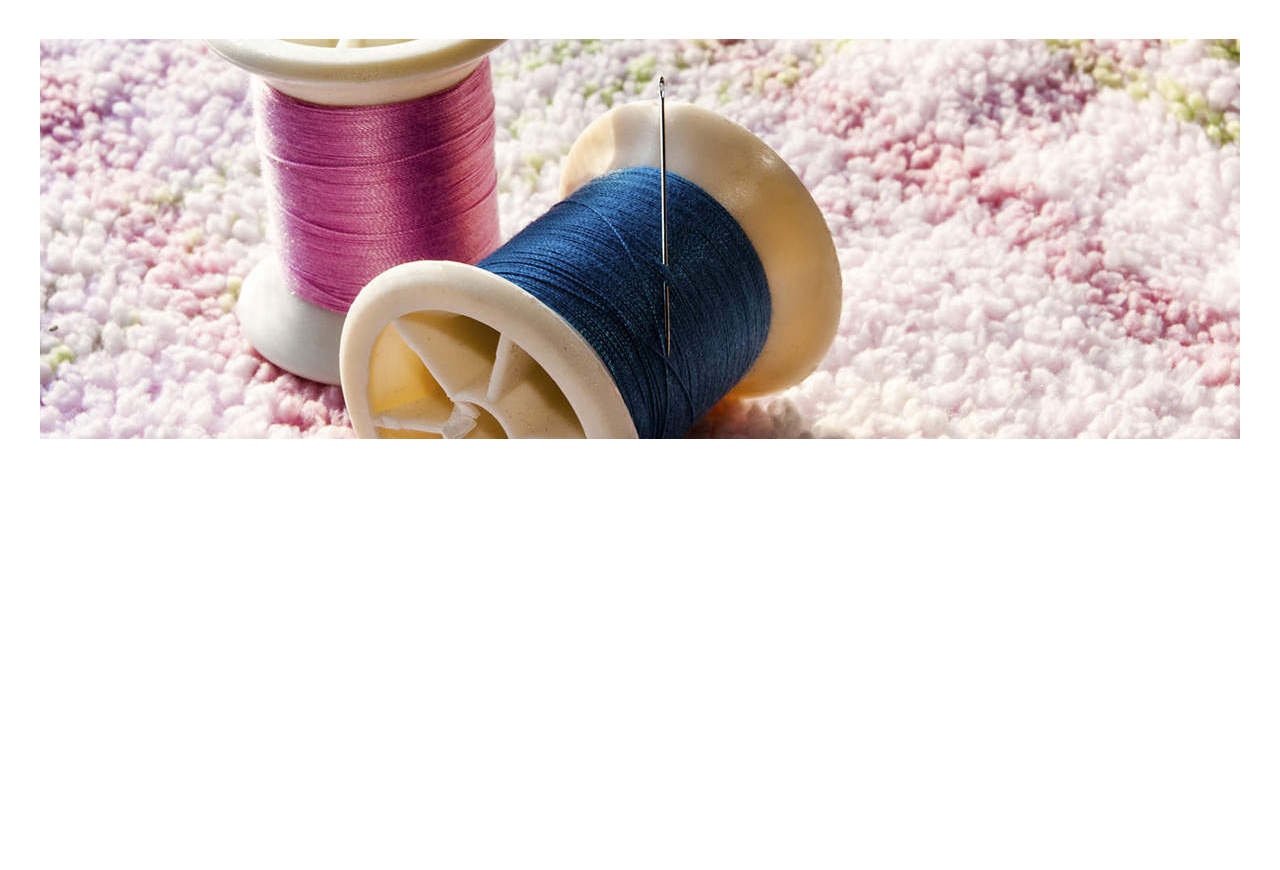
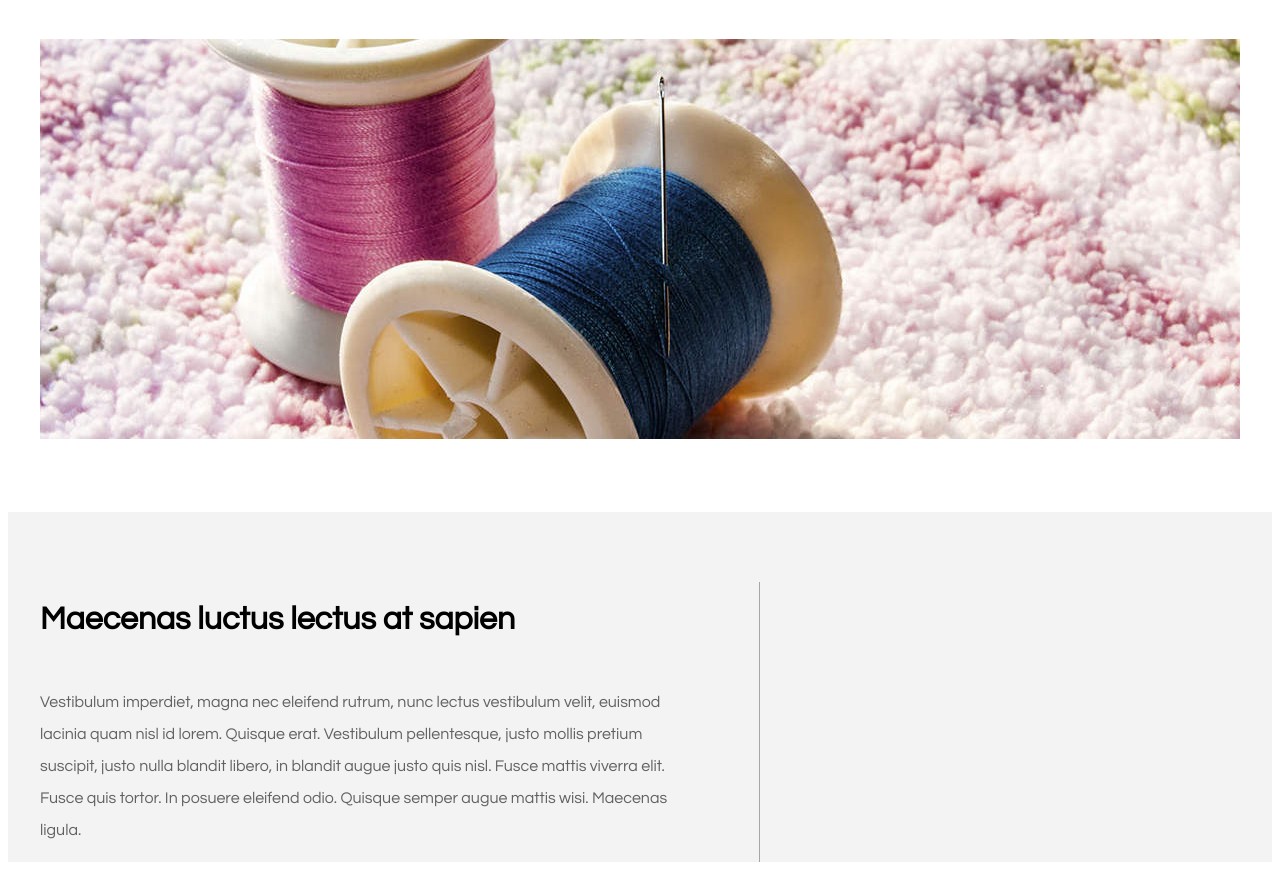
Before and after one commit to MehdiAlouafi/SoftString, a plain HTML site: page index.html in a window 1280 px wide. Shown: the part 122-992 px from the top of the page. Before the commit the page ends 800 px from the top, so only its background shows below. Drawn offline with Linux system fonts and the light colour scheme.

Commit message:
beginning the second block

```diff
--- a/css/style.css
+++ b/css/style.css
@@ -21,6 +21,7 @@ header ul {
 	padding-top: 5px;
 	font-size: 19px;
 	border-left: 1px solid rgba(51, 51, 51, 0.4);
+	padding-left: 20px;
 }
 
 header li {
@@ -29,15 +30,51 @@ header li {
 
 }
 
+
 header a {
 	text-decoration: none;
 	color: #f67c78;
 	display: block;
 	padding: 20px 25px;
+	transition:background 0.4s ease-in-out, color 0.7s ease-in-out, transform 0.8s ease-in-out;
+}
+header a:hover {
+	color: #fff;
+	background: #f67c78;
+	transform:translateY(-10px);
 }
 
 .header-wrap {
+	max-width: 1200px;
+	margin: 0 auto;
+	margin-top: 30px;
+	padding-bottom: 70px;
+}
+
+.second-block-wrapper {
+	background:#F3F3F3;
+	overflow: auto;
+}
+
+.align-wrap {
 	width: 1200px;
 	margin: 0 auto;
-	margin-top: 30px;
+	padding-top: 70px;
 }
+
+.left-content {
+	float: left;
+	width: 60%;
+	border-right: 1px solid rgba(51, 51, 51, 0.4);
+}
+
+.left-content p {
+	max-width: 650px;
+	line-height: 2;
+	color: rgba(0,0,0,.6);
+	margin-top: 50px;
+}
+
+.right-content {
+	float: right;
+}
--- a/index.html
+++ b/index.html
@@ -20,5 +20,16 @@
 		<img src="banner.jpg" alt="">
 	</header>
 </div>
+<div class="second-block-wrapper">
+		<div class="align-wrap">
+					<div class="left-content">
+						<h1>Maecenas luctus lectus at sapien</h1>
+						<p>Vestibulum imperdiet, magna nec eleifend rutrum, nunc lectus vestibulum velit, euismod lacinia quam nisl id lorem. Quisque erat. Vestibulum pellentesque, justo mollis pretium suscipit, justo nulla blandit libero, in blandit augue justo quis nisl. Fusce mattis viverra elit. Fusce quis tortor. In posuere eleifend odio. Quisque semper augue mattis wisi. Maecenas ligula.</p>
+						<div class="content-left"></div>
+						<div class="content-right"></div>
+					</div>
+					<div class="right-content"></div>
+		</div>
+</div>
 </body>
 </html>
```
